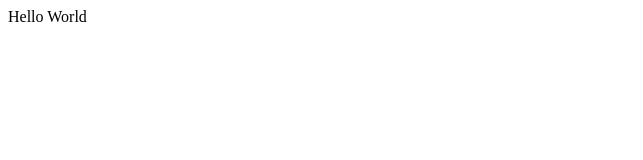
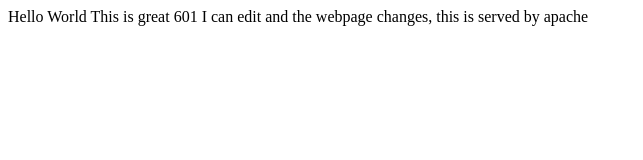
Before and after one commit to sujpat/internet-history-601, a plain HTML site: page public_html/index.html in a window 1280 px wide. Shown: the whole page, without its empty margins (0-643 px from the left). Drawn offline with Linux system fonts and the light colour scheme.

Commit message:
created apacheserver and being hosted on localport 8080

```diff
--- a/public_html/index.html
+++ b/public_html/index.html
@@ -5,6 +5,6 @@
     <title>Title</title>
 </head>
 <body>
-Hello World
+Hello World This is great 601 I can edit and the webpage changes, this is served by apache
 </body>
 </html>
```
Also changed, not shown: 2 other files.
